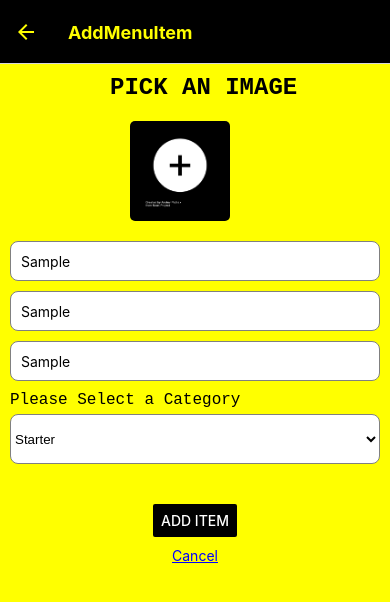
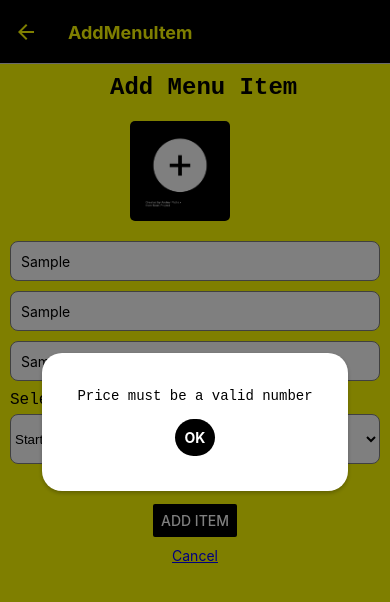
Before and after one commit to EquinoxSilverstar/Chef-ChrisToffel-Menu-App, a React Native app: screen /AddMenuItem in a window 390 px wide. Both pictures are taken after typing "Sample", "Sample", "Sample" into the empty fields and a click on the button "ADD ITEM". Shown: the top 602 px of the page. Built offline with nearby package versions, Linux system fonts and the light colour scheme.

Commit message:
Added a modal to display the errors pop up messages when the input is incorrect,

```diff
--- a/screens/AddMenuItemScreen.tsx
+++ b/screens/AddMenuItemScreen.tsx
@@ -1,46 +1,60 @@
 import React, { useState } from 'react';
-import { View, Text, TextInput, Button, StyleSheet, Image, TouchableOpacity, Alert } from 'react-native';
+import { View, Text, TextInput, Button, StyleSheet, Image, TouchableOpacity, Modal } from 'react-native';
 import { Picker } from '@react-native-picker/picker';
 import * as ImagePicker from 'expo-image-picker';
-import { StackScreenProps } from '@react-navigation/stack';
-import { AppStackParamList } from '../AppStackParamList';
 import { MenuItem } from '../MenuItem';
 
-type AddMenuItemScreenProps = StackScreenProps<AppStackParamList, 'AddMenuItem'> & {
-  setMenuItems: React.Dispatch<React.SetStateAction<MenuItem[]>>;
+const categories = ['Starter', 'Main', 'Dessert'];
+
+interface AddMenuItemScreenProps {
+  navigation: any;
+  setMenuItems: (menuItems: MenuItem[]) => void;
   menuItems: MenuItem[];
-};
-
-const categories = ['Starter', 'Main', 'Dessert'];
+}
 
 const AddMenuItemScreen: React.FC<AddMenuItemScreenProps> = ({ navigation, setMenuItems, menuItems }) => {
   const [name, setName] = useState('');
   const [description, setDescription] = useState('');
   const [price, setPrice] = useState('');
-  const [category, setCategory] = useState('');
+  const [category, setCategory] = useState(categories[0]); // Default category
   const [imageUri, setImageUri] = useState<string | null>(null);
 
+  const [modalVisible, setModalVisible] = useState(false);
+  const [errorMessage, setErrorMessage] = useState('');
+
+  const showErrorModal = (message: string) => {
+    setErrorMessage(message);
+    setModalVisible(true);
+  };
+
   const onAddMenuItem = () => {
-    if (name && description && price && category) {
-      const newMenuItem: MenuItem = {
+    if (!name || !description || !price || !category) {
+      showErrorModal('Please fill in all fields');
+      return;
+    }
+
+    const parsedPrice = parseFloat(price);
+    if (isNaN(parsedPrice)) {
+      showErrorModal('Price must be a valid number');
+      return;
+    }
+
+    const newMenuItem = {
       name,
       description,
-        price: parseFloat(price),
+      price: parsedPrice,
       category,
       imageUri: imageUri || '',
     };
 
     setMenuItems([...menuItems, newMenuItem]);
     navigation.goBack();
-    } else {
-      Alert.alert('Please fill in all fields');
-    }
   };
 
   const pickImage = async () => {
     const { status } = await ImagePicker.requestMediaLibraryPermissionsAsync();
     if (status !== 'granted') {
-      Alert.alert('Permission to access gallery is required!');
+      showErrorModal('Permission to access the gallery is required!');
       return;
     }
 
@@ -53,13 +67,12 @@ const AddMenuItemScreen: React.FC<AddMenuItemScreenProps> = ({ navigation, setMe
 
     if (!pickerResult.canceled) {
       setImageUri(pickerResult.assets[0].uri);
-      console.log("Selected Image URI: ", pickerResult.assets[0].uri);
     }
   };
 
   return (
     <View style={styles.container}>
-      <Text style={styles.title}>PICK AN IMAGE</Text>
+      <Text style={styles.title}>Add Menu Item</Text>
 
       <TouchableOpacity style={styles.imagePickerButton} onPress={pickImage}>
         <Image
@@ -67,9 +80,7 @@ const AddMenuItemScreen: React.FC<AddMenuItemScreenProps> = ({ navigation, setMe
           style={styles.icon}
         />
       </TouchableOpacity>
-      {imageUri && (
-        <Image source={{ uri: imageUri }} style={styles.image} />
-      )}
+      {imageUri && <Image source={{ uri: imageUri }} style={styles.image} />}
 
       <TextInput
         placeholder="Name"
@@ -92,7 +103,7 @@ const AddMenuItemScreen: React.FC<AddMenuItemScreenProps> = ({ navigation, setMe
       />
 
       <View style={styles.pickerContainer}>
-        <Text style={styles.pickerLabel}>Please Select a Category</Text>
+        <Text style={styles.pickerLabel}>Select a Category</Text>
         <Picker
           selectedValue={category}
           onValueChange={(itemValue) => setCategory(itemValue)}
@@ -110,9 +121,30 @@ const AddMenuItemScreen: React.FC<AddMenuItemScreenProps> = ({ navigation, setMe
           <Text style={styles.cancelText}>Cancel</Text>
         </TouchableOpacity>
       </View>
+
+      {/* Modal for Errors */}
+      <Modal
+        animationType="slide"
+        transparent={true}
+        visible={modalVisible}
+        onRequestClose={() => setModalVisible(false)}
+      >
+        <View style={styles.centeredView}>
+          <View style={styles.modalView}>
+            <Text style={styles.modalText}>{errorMessage}</Text>
+            <TouchableOpacity
+              style={[styles.button, styles.buttonClose]}
+              onPress={() => setModalVisible(false)}
+            >
+              <Text style={styles.textStyle}>OK</Text>
+            </TouchableOpacity>
+          </View>
+        </View>
+      </Modal>
     </View>
   );
 };
+
 
 const styles = StyleSheet.create({
   container: {
@@ -194,6 +226,52 @@ const styles = StyleSheet.create({
     textDecorationLine: 'underline',
     marginTop: 10,
   },
+  centeredView: {
+    flex: 1,
+    justifyContent: "center",
+    alignItems: "center",
+    backgroundColor: "rgba(0,0,0,0.5)",
+  },
+  modalView: {
+    margin: 20,
+    backgroundColor: "white",
+    borderRadius: 20,
+    padding: 35,
+    alignItems: "center",
+    shadowColor: "#000",
+
+    shadowOffset: {
+      width: 0,
+      height: 2
+    },
+    shadowOpacity: 0.25,
+    shadowRadius: 4,
+    elevation: 5
+
+  },
+  button: {
+    backgroundColor: "green",
+    borderRadius: 20,
+    padding: 10,
+    elevation: 2
+  },
+  buttonClose: {
+    backgroundColor: "black",
+    borderRadius: 20,
+    padding: 10,
+    elevation: 2
+  },
+  textStyle: {
+    color: "white",
+    fontWeight: "bold",
+    textAlign: "center"
+  },
+  modalText: {
+    marginBottom: 15,
+    textAlign: "center",
+    fontFamily: 'monospace',
+  }
+
 });
 
 export default AddMenuItemScreen;
```
Lines whose indentation alone changed are shown as unchanged.
